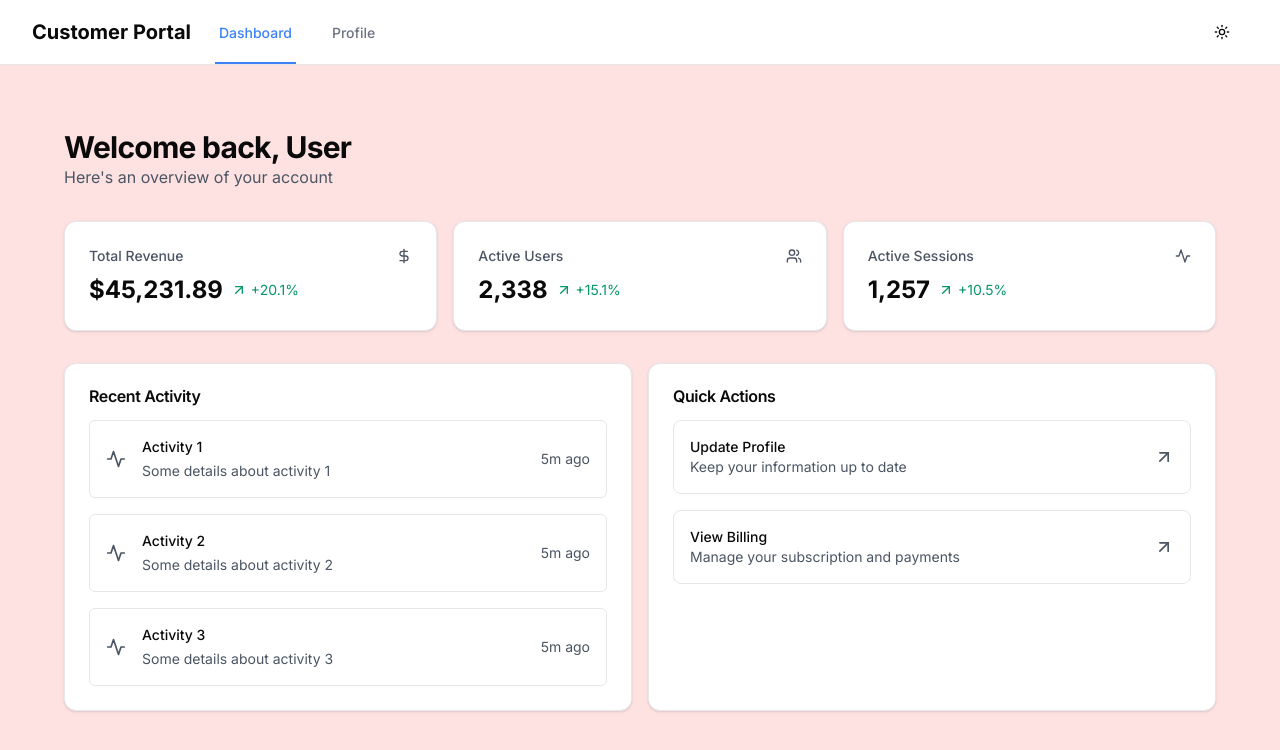
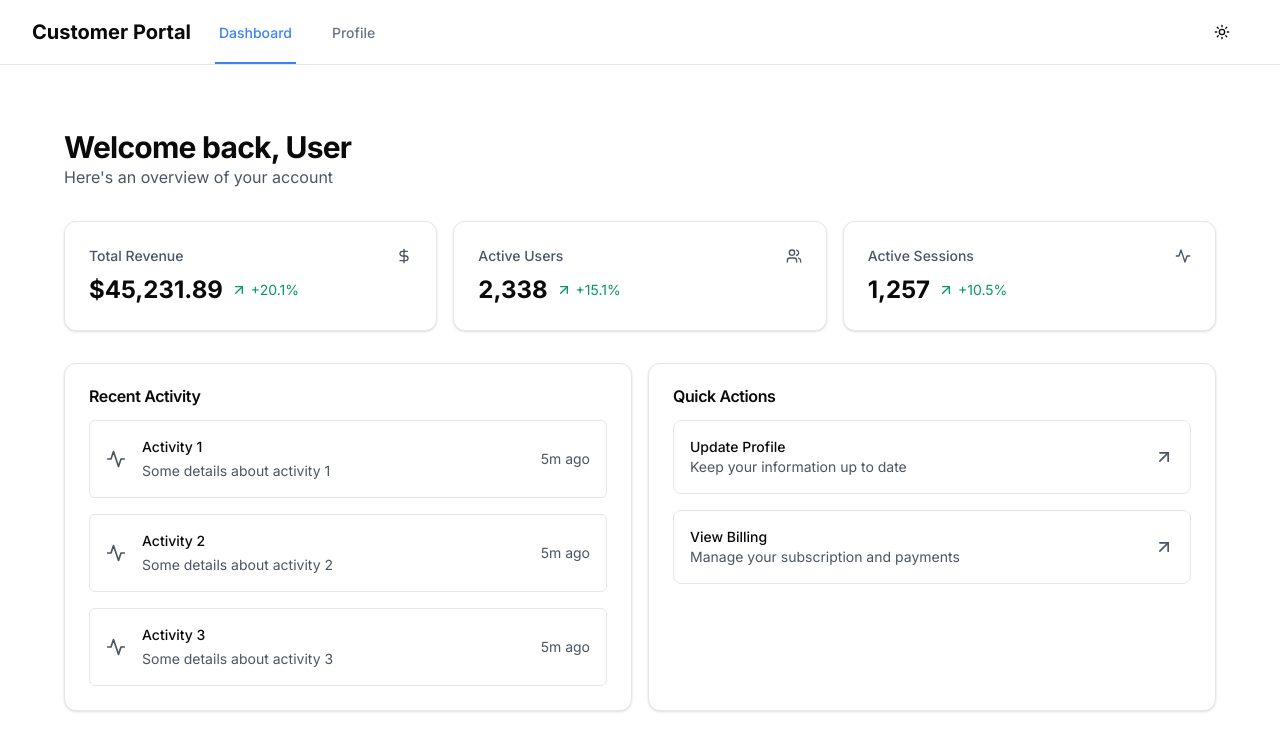
Before and after one commit to sanctifai/core-customer-portal, a Next.js app: page /dashboard in a window 1280 px wide. Shown: the top 750 px of the page. Built offline with nearby package versions, Linux system fonts and the light colour scheme; no server answers.

Commit message:
feat: migrate to next-themes
- Installed next-themes package\n- Updated ThemeProvider to use next-themes\n- Updated ThemeToggle with proper hydration handling\n- Removed old theme utility\n- Updated root layout for better dark mode support

```diff
--- a/package.json
+++ b/package.json
@@ -20,6 +20,7 @@
     "clsx": "^2.1.1",
     "lucide-react": "^0.341.0",
     "next": "^15.3.4",
+    "next-themes": "^0.4.6",
     "react": "^18",
     "react-dom": "^18",
     "react-hook-form": "^7.50.1",
--- a/src/app/layout.tsx
+++ b/src/app/layout.tsx
@@ -1,12 +1,5 @@
 import type { Metadata } from "next";
-import {
-  ClerkProvider,
-  SignInButton,
-  SignUpButton,
-  SignedIn,
-  SignedOut,
-  UserButton,
-} from "@clerk/nextjs";
+import { ClerkProvider } from "@clerk/nextjs";
 import { Inter } from "next/font/google";
 import { Toaster } from "sonner";
 import { ThemeProvider } from "@/components/ThemeProvider";
@@ -30,7 +23,7 @@ export default function RootLayout({
         variables: { colorPrimary: '#2563eb' },
         elements: {
           card: "bg-white dark:bg-gray-900",
-          navbar: "bg-white dark:bg-gray-900 ",
+          navbar: "bg-white dark:bg-gray-900",
           navbarButton: "text-gray-600 dark:text-gray-300",
           headerTitle: "text-gray-900 dark:text-white",
           headerSubtitle: "text-gray-600 dark:text-gray-400",
@@ -50,10 +43,10 @@ export default function RootLayout({
         },
       }}
     >
-      <html lang="en" suppressHydrationWarning className="dark">
-        <body className={`${inter.className}  min-h-screen antialiased`}>
+      <html lang="en" suppressHydrationWarning>
+        <body className={inter.className}>
           <ThemeProvider>
-            <div className="min-h-screen bg-red-100 dark:bg-red-500">
+            <div className="min-h-screen bg-white dark:bg-gray-950">
               <Toaster richColors position="top-right" theme="system" />
               {children}
             </div>
--- a/src/components/ThemeProvider.tsx
+++ b/src/components/ThemeProvider.tsx
@@ -1,60 +1,17 @@
 'use client';
 
-import { createContext, useContext, useEffect, useState } from 'react';
-import { getTheme, setTheme as setThemeUtil } from '@/lib/theme';
+import * as React from 'react';
+import { ThemeProvider as NextThemesProvider } from 'next-themes';
 
-type Theme = 'light' | 'dark' | 'system';
-
-interface ThemeContextType {
-  theme: Theme;
-  setTheme: (theme: Theme) => void;
-}
-
-const ThemeContext = createContext<ThemeContextType>({
-  theme: 'system',
-  setTheme: () => {},
-});
-
-export function ThemeProvider({
-  children,
-}: {
-  children: React.ReactNode;
-}) {
-  const [theme, setThemeState] = useState<Theme>('system');
-
-  useEffect(() => {
-    const savedTheme = getTheme();
-    setThemeState(savedTheme);
-    setThemeUtil(savedTheme);
-
-    // Listen for system theme changes
-    const mediaQuery = window.matchMedia('(prefers-color-scheme: dark)');
-    const handleChange = () => {
-      if (theme === 'system') {
-        setThemeUtil('system');
-      }
-    };
-
-    mediaQuery.addEventListener('change', handleChange);
-    return () => mediaQuery.removeEventListener('change', handleChange);
-  }, [theme]);
-
-  const setTheme = (newTheme: Theme) => {
-    setThemeState(newTheme);
-    setThemeUtil(newTheme);
-  };
-
+export function ThemeProvider({ children }: { children: React.ReactNode }) {
   return (
-    <ThemeContext.Provider value={{ theme, setTheme }}>
+    <NextThemesProvider
+      attribute="class"
+      defaultTheme="system"
+      enableSystem
+      disableTransitionOnChange
+    >
       {children}
-    </ThemeContext.Provider>
+    </NextThemesProvider>
   );
 }
-
-export const useTheme = () => {
-  const context = useContext(ThemeContext);
-  if (!context) {
-    throw new Error('useTheme must be used within a ThemeProvider');
-  }
-  return context;
-};
--- a/src/components/ThemeToggle.tsx
+++ b/src/components/ThemeToggle.tsx
@@ -1,11 +1,22 @@
 'use client';
 
 import { Moon, Sun } from "lucide-react";
-import { useTheme } from "./ThemeProvider";
+import { useTheme } from "next-themes";
 import { Button } from "./ui/button";
+import { useEffect, useState } from "react";
 
 export function ThemeToggle() {
+  const [mounted, setMounted] = useState(false);
   const { theme, setTheme } = useTheme();
+
+  // useEffect only runs on the client, so now we can safely show the UI
+  useEffect(() => {
+    setMounted(true);
+  }, []);
+
+  if (!mounted) {
+    return null;
+  }
 
   return (
     <Button
--- a/src/lib/theme.ts
+++ /dev/null
@@ -1,23 +0,0 @@
-type Theme = 'light' | 'dark' | 'system'
-
-export function getTheme(): Theme {
-  if (typeof window === 'undefined') return 'system'
-
-  return (localStorage.getItem('theme') as Theme) || 'system'
-}
-
-export function setTheme(theme: Theme) {
-  if (theme === 'dark') {
-    document.documentElement.classList.add('dark')
-  } else if (theme === 'light') {
-    document.documentElement.classList.remove('dark')
-  } else {
-    if (window.matchMedia('(prefers-color-scheme: dark)').matches) {
-      document.documentElement.classList.add('dark')
-    } else {
-      document.documentElement.classList.remove('dark')
-    }
-  }
-
-  localStorage.setItem('theme', theme)
-}
```
Also changed, not shown: 1 other file (tests, documents, lock files or other folders).
